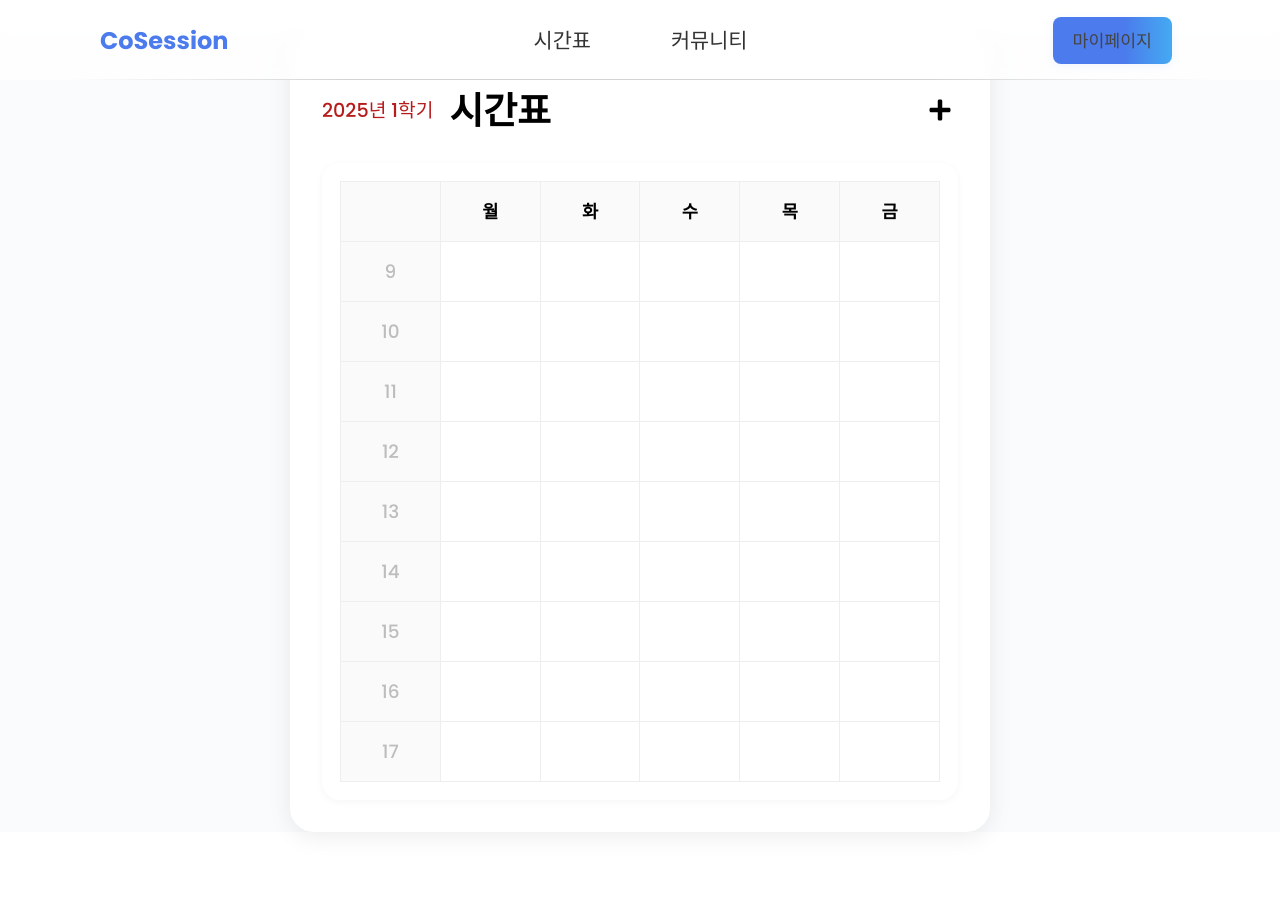
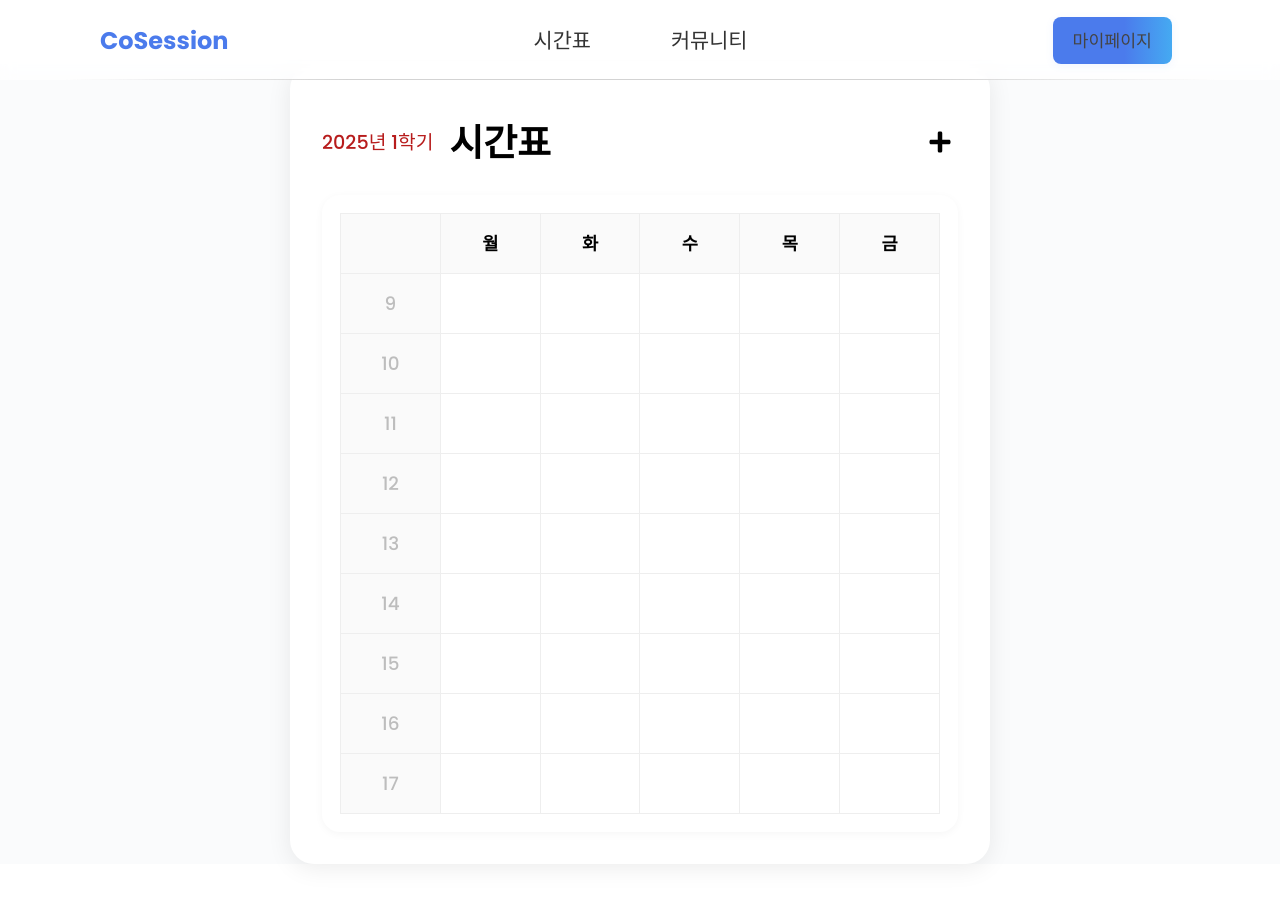
Before and after one commit to FExBE-CollabSession/FEFE, a React (Vite) app: page /main in a window 1280 px wide. Shown: the top 902 px of the page. Built offline with nearby package versions, Linux system fonts and the light colour scheme; a web font is replaced by a local one.

Commit message:
시간표 여백 추가

```diff
--- a/src/pages/Home.jsx
+++ b/src/pages/Home.jsx
@@ -323,7 +323,7 @@ function Home() {
 export default Home;
 
 const TimetableFullWrapper = styled.div`
-    margin-top: 2rem;
+    margin-top: 4rem;
     min-height: 100vh;
     width: 100vw;
     display: flex;
```
